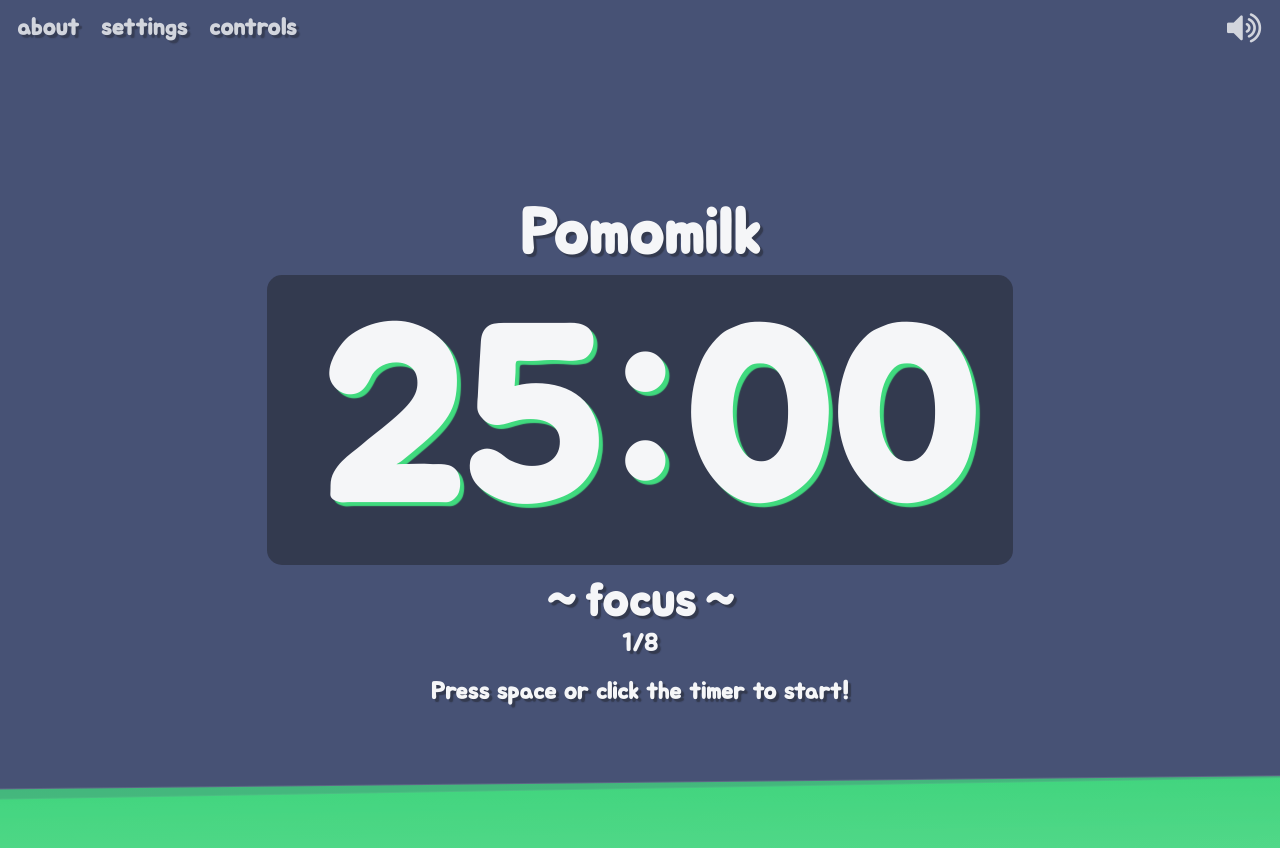
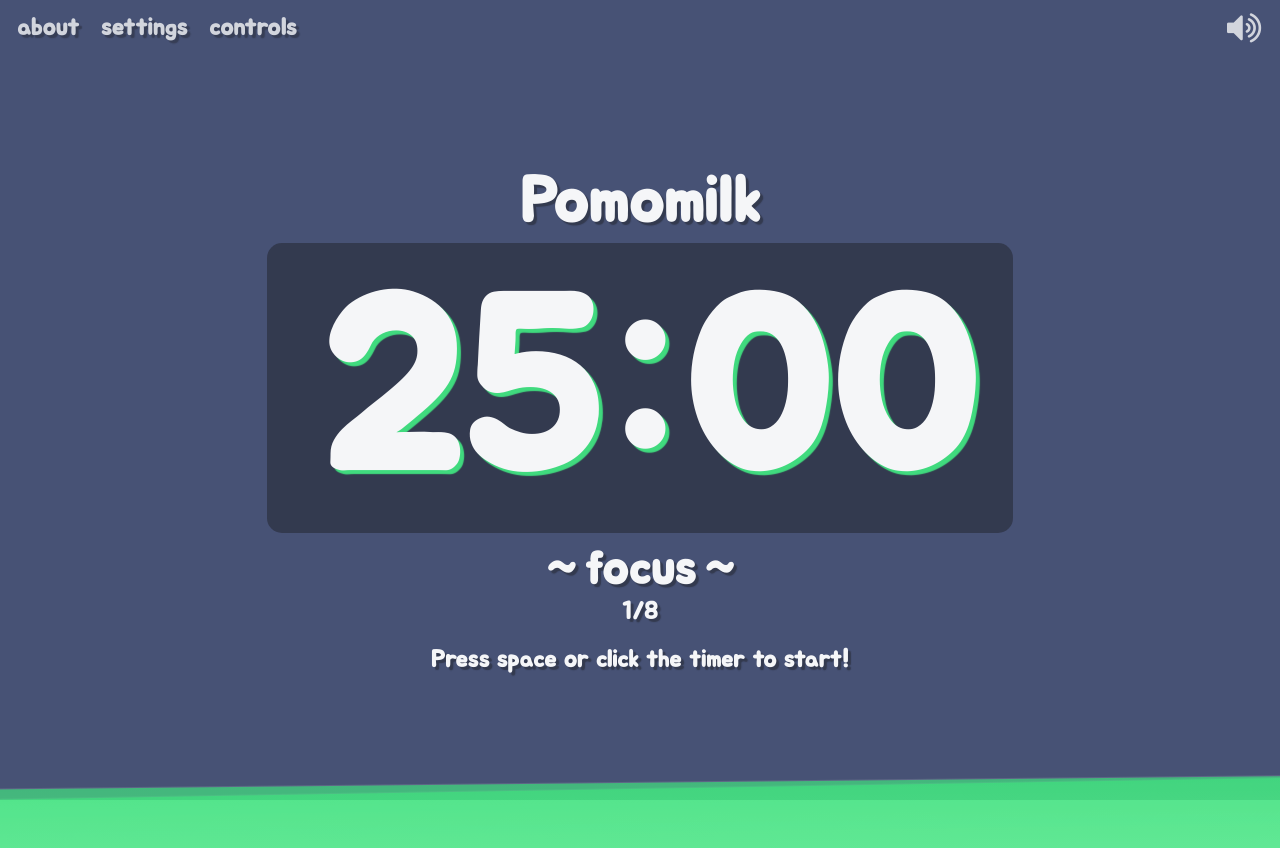
Before and after one commit to ahhreggi/pnc, a React (Create React App) app: page / in a window 1280 px wide. Shown: the top 848 px of the page. After the commit the page ends 800 px from the top, so only its background shows below. Built offline with nearby package versions, Linux system fonts and the light colour scheme.

Commit message:
Remove app padding

```diff
--- a/src/App.scss
+++ b/src/App.scss
@@ -4,8 +4,6 @@
   color: $white;
   height: 100vh;
   width: 100vw;
-  min-height: fit-content;
-  padding: 2rem 0;
   @include flex-center;
   @include custom-scrollbar;
 
@@ -208,8 +206,7 @@
 
   /* Main Display */
   section.display {
-    margin: 3rem 0;
-    padding: 6rem 0;
+    padding: 2rem 0;
     @include flex-center-col;
 
     h2.title {
```
